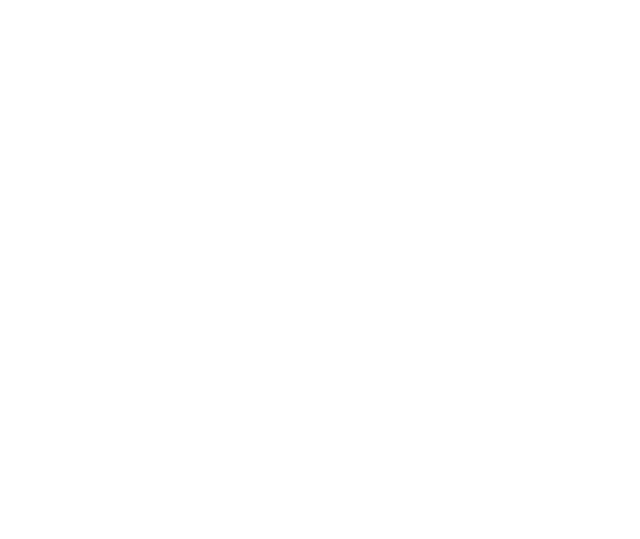
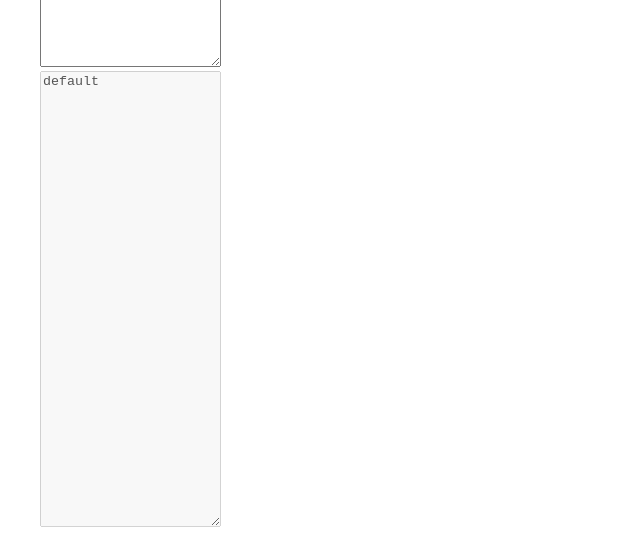
Before and after one commit to yude/novel2renpy, a Next.js app: page / in a window 1280 px wide. Shown: the part 448-987 px from the top of the page, without its empty margins (0-640 px from the left). Before the commit the page ends 800 px from the top, so only its background shows below. Built offline with nearby package versions, Linux system fonts and the light colour scheme.

Commit message:
feat: add basic logic

```diff
--- a/pages/index.tsx
+++ b/pages/index.tsx
@@ -1,8 +1,43 @@
 import Head from 'next/head'
-import Image from 'next/image'
+import * as React from "react"
+import { useState } from "react"
+import Form from 'react-bootstrap/Form';
 import styles from '../styles/Home.module.css'
 
+
 export default function Home() {
+  let [value, setValue] = useState('default');
+  let [temp, setTemp] = useState('aaaa');
+
+  React.useEffect(() => {
+    let temp2: string = value
+    temp2 = temp2.replace(/\t/d, '')
+    temp2 = temp2.replace(/\u3000/g, '')
+    temp2 = temp2.replace(/	/g, '')
+    let lines: string[] = temp2.split('\n')
+    let parsed_lines_chara: string[] = []
+    let parsed_lines_dialogue: string[] = []
+
+    temp2 = ""
+    for (let i = 0; i < lines.length; i++) {
+      if (lines[i] != "") {
+        if (lines[i].includes("「")) {
+          let position_split = lines[i].indexOf('「')
+          parsed_lines_chara.push(lines[i].slice(0, position_split))
+          parsed_lines_dialogue.push(lines[i].slice(position_split + 1, -1))
+          temp2 += lines[i] + "\n"
+        } else {
+          parsed_lines_chara.push("ナレーション")
+          parsed_lines_dialogue.push(lines[i])
+          temp2 += lines[i] + "\n"
+        }
+      }
+    }
+    console.log(parsed_lines_chara)
+    console.log(parsed_lines_dialogue)
+    setTemp(temp2)
+  }, [value])
+
   return (
     <div className={styles.container}>
       <Head>
@@ -12,14 +47,15 @@
       </Head>
 
       <main>
-        <div className="container">
+        <h3 className="mt-5">novel2renpy</h3>
+        <div className="container mt-5">
           <div className="row">
-          <div className="col-6">
-            aa
-          </div>
-          <div className="col-6">
-          aa
-          </div>
+            <div className="col-6">
+              <Form.Control type="email" placeholder="ここに原稿を入力..." as="textarea" onChange={(event) => setValue(event.target.value)} rows={30} />
+            </div>
+            <div className="col-6">
+              <Form.Control value={temp} disabled type="email" placeholder="OOAO" as="textarea" rows={30} />
+            </div>
           </div>
         </div>
       </main>
```
